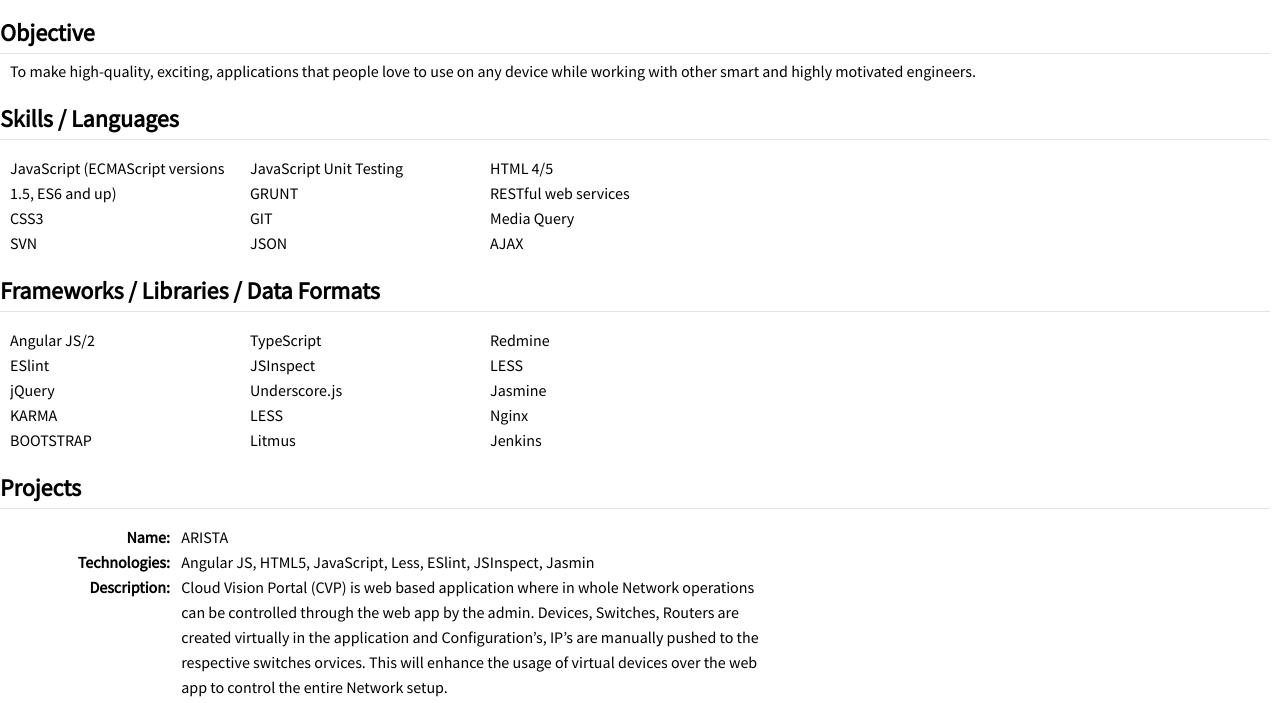
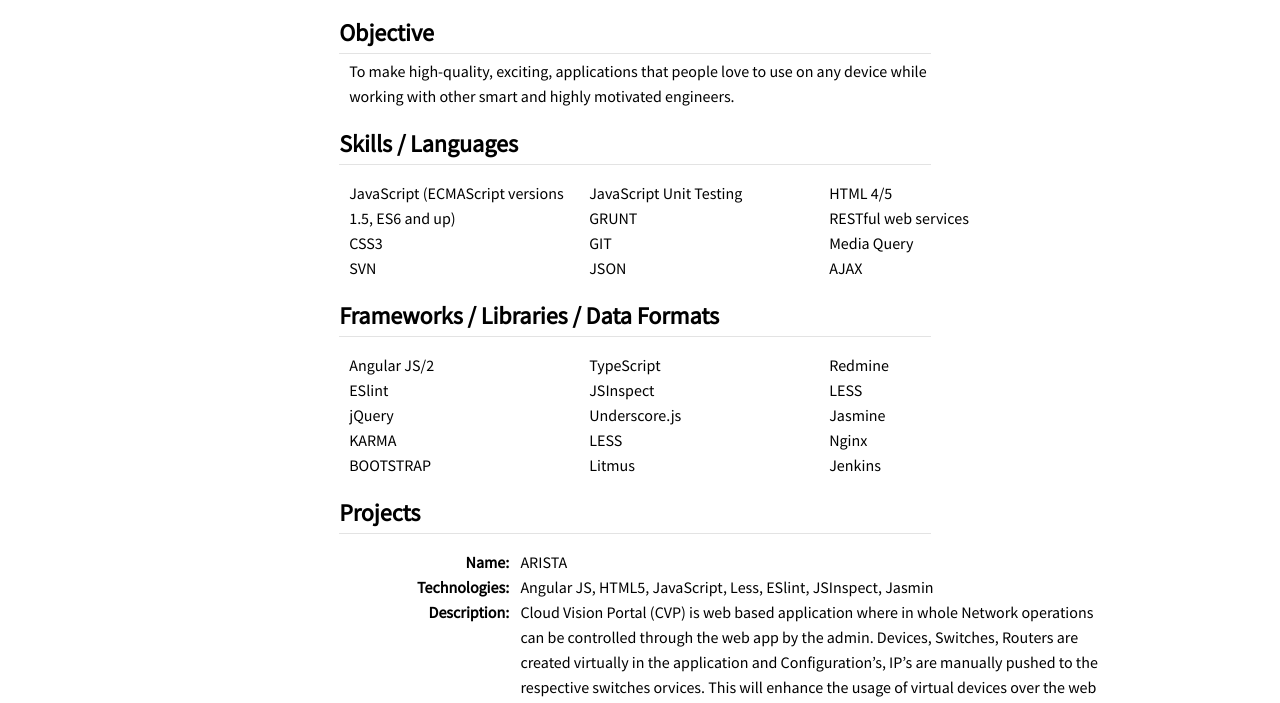
Before and after one commit to manas-sahu/manas-resume, a plain HTML site: page index.html in a window 1280 px wide. Shown: the part 164-867 px from the top of the page. Drawn offline with nearby package versions, Linux system fonts and the light colour scheme; files that its build step writes are made by us from their sources.

Commit message:
add to 50%

```diff
--- a/css/site.css
+++ b/css/site.css
@@ -1,3 +1,8 @@
+html{
+  margin: 0 auto;
+  width:50%;
+}
+
 @media print {
   nav {
     display: none; }
@@ -100,7 +105,7 @@ footer {
 
 /* ids */
 #content {
-  margin: 0 auto; }
+  margin: 1.2em; }
 
 /* classes */
 .name {
```
